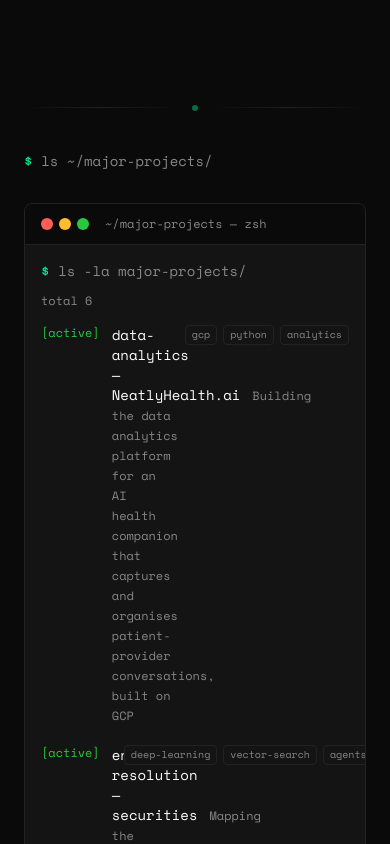
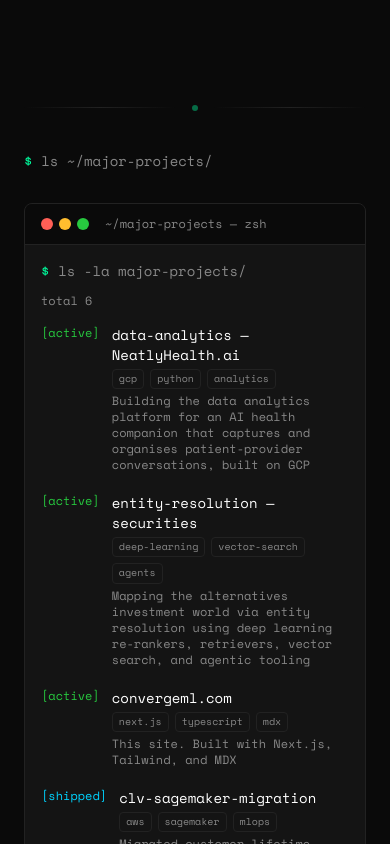
Before and after one commit to shoaibkhanz/ai-engineering-blog, a Next.js app: page / in a window 390 px wide. Shown: the part 1156-2000 px from the top of the page. Built offline with nearby package versions, Linux system fonts and the light colour scheme.

Commit message:
Fix project list mobile layout
Move description to its own line below name/tags so it gets full width
on mobile instead of wrapping word-by-word in a narrow column.

Co-Authored-By: Claude Opus 4.6 <noreply@anthropic.com>

```diff
--- a/app/components/project-list.tsx
+++ b/app/components/project-list.tsx
@@ -69,14 +69,11 @@ function ProjectRow({ project }: { project: Project }) {
         [{project.status}]
       </span>
       <div className="flex-1 min-w-0">
+        <div className="flex flex-wrap items-center gap-x-3 gap-y-1">
           <span className="text-text-heading font-medium text-sm">
             {project.name}
           </span>
-        <span className="text-text-secondary text-xs ml-3">
-          {project.description}
-        </span>
-      </div>
-      <div className="flex gap-1.5 shrink-0">
+          <div className="flex gap-1.5 flex-wrap">
             {project.tags.map((tag) => (
               <span
                 key={tag}
@@ -86,6 +83,11 @@ function ProjectRow({ project }: { project: Project }) {
               </span>
             ))}
           </div>
+        </div>
+        <p className="text-text-secondary text-xs mt-1">
+          {project.description}
+        </p>
+      </div>
     </>
   );
 }
```
Lines whose indentation alone changed are shown as unchanged.
